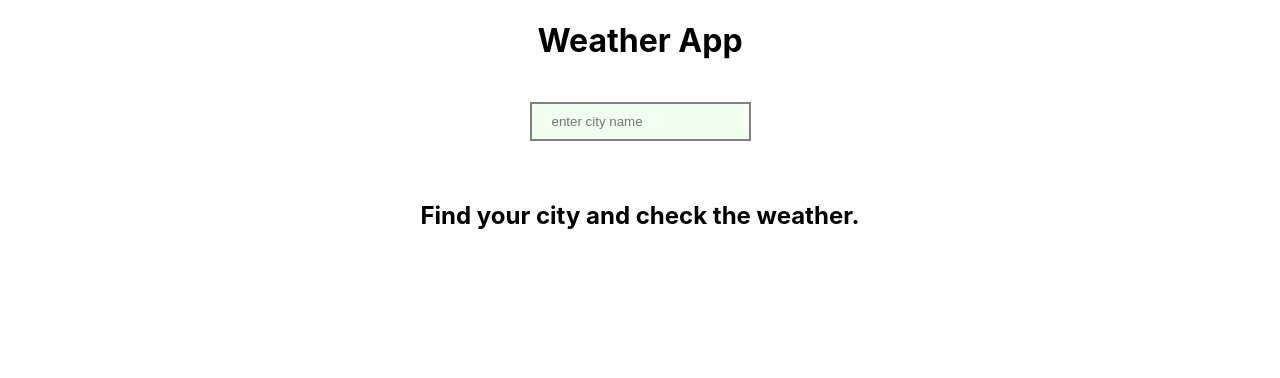
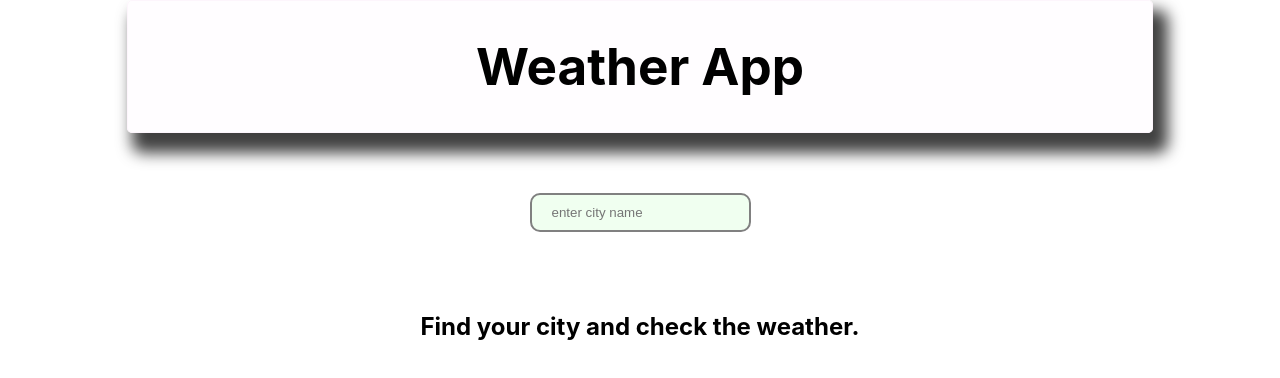
Before and after one commit to MrDamus/Weather-app, a React (Create React App) app: page / in a window 1280 px wide. Shown: the top 378 px of the page. Built offline with nearby package versions, Linux system fonts and the light colour scheme.

Commit message:
added some styles

```diff
--- a/src/components/App.css
+++ b/src/components/App.css
@@ -14,3 +14,28 @@
   color: honeydew;
   border-color: #222;
 }
+
+.header-container {
+  border: 1px solid #fdf5fc;
+  border-radius: 5px;
+  width: 80%;
+  margin-left: auto;
+  margin-right: auto;
+  text-align: center;
+  font-size: 160%;
+  background-color: rgba(253,245,252,0.2);
+  -webkit-box-shadow: 10px 15px 15px 5px rgba(0,0,0,0.75);
+  -moz-box-shadow: 10px 15px 15px 5px rgba(0,0,0,0.75);
+  box-shadow: 10px 15px 15px 5px rgba(0,0,0,0.75);
+}
+
+.searchBox-container {
+  width: 80%;
+  margin-left: auto;
+  margin-right: auto;
+  padding: 40px 0 20px 0;
+}
+
+.searchBox-container input{
+border-radius: 10px;
+}
```
